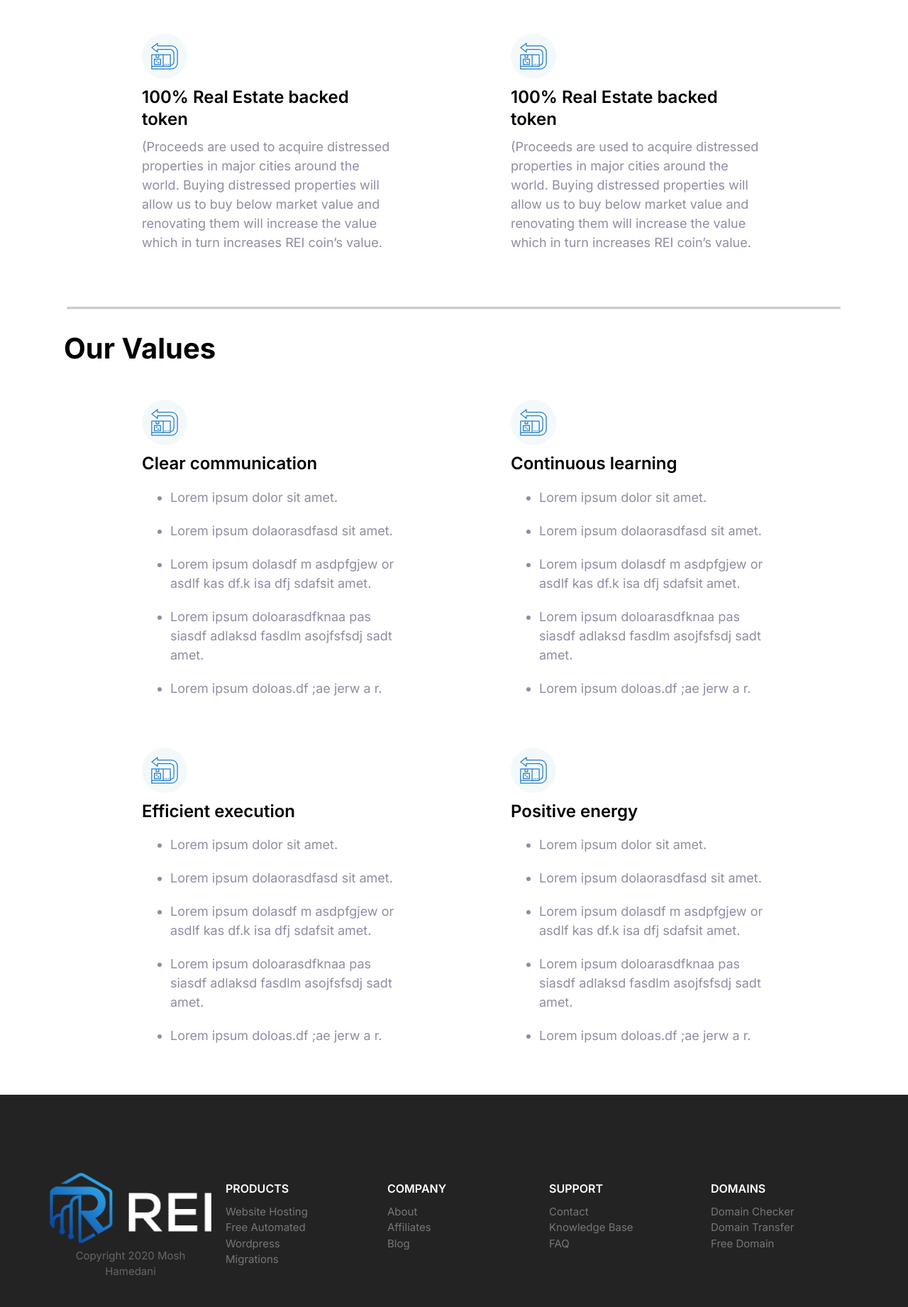
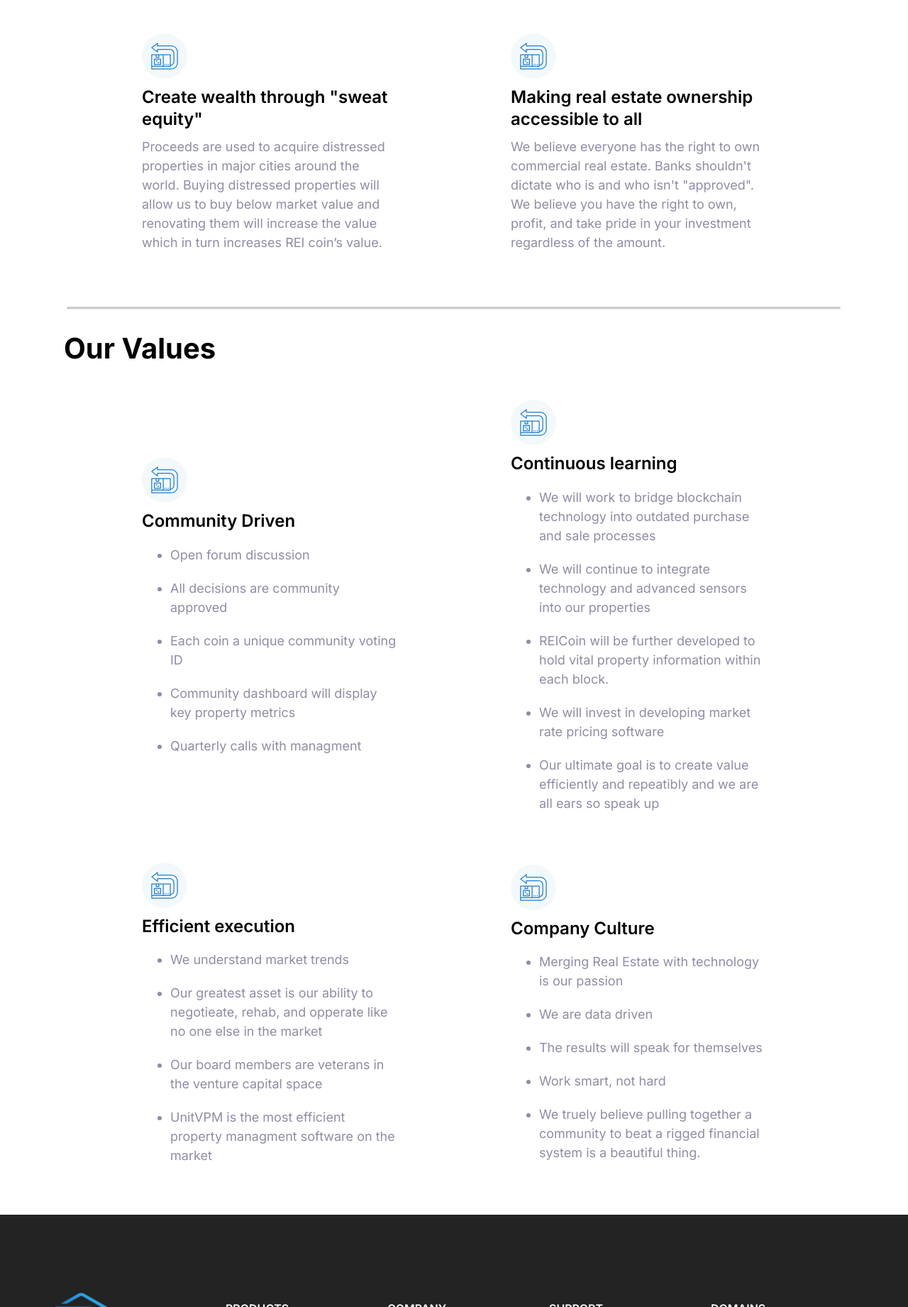
Before and after one commit to samibaghban/rei-website, a website built with Parcel: page mission.html in a window 1280 px wide. Shown: the part 1896-3737 px from the top of the page at 71% size. Built offline with nearby package versions, Linux system fonts and the light colour scheme.

Commit message:
verbage changed

```diff
--- a/mission.html
+++ b/mission.html
@@ -48,7 +48,7 @@
         <a href="" target="_blank">
           <i class="fab fa-github-alt"></i>
         </a>
-        <a class="banner__btn" href="">Buy Now</a>
+        <a class="banner__btn" href="projects.html">Buy Now</a>
       </div>
       <nav class="nav collapsible">
         <a class="nav__brand" href="index.html"
@@ -64,7 +64,7 @@
           <li class="nav__item"><a href="projects.html">Open Projects</a></li>
         </ul>
 
-        <a class="nav__buy" href="">Buy Now</a>
+        <a class="nav__buy" href="projects.html">Buy Now</a>
       </nav>
     </header>
 
@@ -97,8 +97,8 @@
           inherit, you’re at a disadvantage. You’re also at a disadvantage if no
           one in your family was around to pick up stocks early in Wall Street
           during the Industrial boom, cashed out in the midst of the dotcom
-          bubble, or even more recently with all the tech stocks (like buying
-          amazon back when it was $25 per share). Sure, getting in early is key
+          bubble, or even more recently with all the tech stocks...like buying
+          amazon back when it was $25 per share. Sure, getting in early is key
           to cashing out a major return but who has a crystal ball to know
           where, when, and what to invest in? We know one thing is certain, Real
           estate has always recovered and weathered every economic crash. It’s
@@ -126,9 +126,9 @@
               <use href="images/sprite.svg#easy"></use>
             </svg>
           </span>
-          <h3 class="feature__heading">100% Real Estate backed token</h3>
+          <h3 class="feature__heading">Create wealth through "sweat equity"</h3>
           <p>
-            (Proceeds are used to acquire distressed properties in major cities
+            Proceeds are used to acquire distressed properties in major cities
             around the world. Buying distressed properties will allow us to buy
             below market value and renovating them will increase the value which
             in turn increases REI coin’s value.
@@ -141,12 +141,14 @@
               <use href="images/sprite.svg#easy"></use>
             </svg>
           </span>
-          <h3 class="feature__heading">100% Real Estate backed token</h3>
+          <h3 class="feature__heading">
+            Making real estate ownership accessible to all
+          </h3>
           <p>
-            (Proceeds are used to acquire distressed properties in major cities
-            around the world. Buying distressed properties will allow us to buy
-            below market value and renovating them will increase the value which
-            in turn increases REI coin’s value.
+            We believe everyone has the right to own commercial real estate.
+            Banks shouldn't dictate who is and who isn't "approved". We believe
+            you have the right to own, profit, and take pride in your investment
+            regardless of the amount.
           </p>
         </div>
       </div>
@@ -163,19 +165,13 @@
               <use href="images/sprite.svg#easy"></use>
             </svg>
           </span>
-          <h3 class="feature__heading">Clear communication</h3>
+          <h3 class="feature__heading">Community Driven</h3>
           <ul>
-            <li>Lorem ipsum dolor sit amet.</li>
-            <li>Lorem ipsum dolaorasdfasd sit amet.</li>
-            <li>
-              Lorem ipsum dolasdf m asdpfgjew or asdlf kas df.k isa dfj sdafsit
-              amet.
-            </li>
-            <li>
-              Lorem ipsum doloarasdfknaa pas siasdf adlaksd fasdlm asojfsfsdj
-              sadt amet.
-            </li>
-            <li>Lorem ipsum doloas.df ;ae jerw a r.</li>
+            <li>Open forum discussion</li>
+            <li>All decisions are community approved</li>
+            <li>Each coin a unique community voting ID</li>
+            <li>Community dashboard will display key property metrics</li>
+            <li>Quarterly calls with managment</li>
           </ul>
         </div>
 
@@ -187,17 +183,23 @@
           </span>
           <h3 class="feature__heading">Continuous learning</h3>
           <ul>
-            <li>Lorem ipsum dolor sit amet.</li>
-            <li>Lorem ipsum dolaorasdfasd sit amet.</li>
             <li>
-              Lorem ipsum dolasdf m asdpfgjew or asdlf kas df.k isa dfj sdafsit
-              amet.
+              We will work to bridge blockchain technology into outdated
+              purchase and sale processes
             </li>
             <li>
-              Lorem ipsum doloarasdfknaa pas siasdf adlaksd fasdlm asojfsfsdj
-              sadt amet.
+              We will continue to integrate technology and advanced sensors into
+              our properties
             </li>
-            <li>Lorem ipsum doloas.df ;ae jerw a r.</li>
+            <li>
+              REICoin will be further developed to hold vital property
+              information within each block.
+            </li>
+            <li>We will invest in developing market rate pricing software</li>
+            <li>
+              Our ultimate goal is to create value efficiently and repeatibly
+              and we are all ears so speak up
+            </li>
           </ul>
         </div>
       </div>
@@ -211,17 +213,16 @@
           </span>
           <h3 class="feature__heading">Efficient execution</h3>
           <ul>
-            <li>Lorem ipsum dolor sit amet.</li>
-            <li>Lorem ipsum dolaorasdfasd sit amet.</li>
+            <li>We understand market trends</li>
             <li>
-              Lorem ipsum dolasdf m asdpfgjew or asdlf kas df.k isa dfj sdafsit
-              amet.
+              Our greatest asset is our ability to negotieate, rehab, and
+              opperate like no one else in the market
             </li>
+            <li>Our board members are veterans in the venture capital space</li>
             <li>
-              Lorem ipsum doloarasdfknaa pas siasdf adlaksd fasdlm asojfsfsdj
-              sadt amet.
+              UnitVPM is the most efficient property managment software on the
+              market
             </li>
-            <li>Lorem ipsum doloas.df ;ae jerw a r.</li>
           </ul>
         </div>
 
@@ -231,19 +232,16 @@
               <use href="images/sprite.svg#easy"></use>
             </svg>
           </span>
-          <h3 class="feature__heading">Positive energy</h3>
+          <h3 class="feature__heading">Company Culture</h3>
           <ul>
-            <li>Lorem ipsum dolor sit amet.</li>
-            <li>Lorem ipsum dolaorasdfasd sit amet.</li>
+            <li>Merging Real Estate with technology is our passion</li>
+            <li>We are data driven</li>
+            <li>The results will speak for themselves</li>
+            <li>Work smart, not hard</li>
             <li>
-              Lorem ipsum dolasdf m asdpfgjew or asdlf kas df.k isa dfj sdafsit
-              amet.
+              We truely believe pulling together a community to beat a rigged
+              financial system is a beautiful thing.
             </li>
-            <li>
-              Lorem ipsum doloarasdfknaa pas siasdf adlaksd fasdlm asojfsfsdj
-              sadt amet.
-            </li>
-            <li>Lorem ipsum doloas.df ;ae jerw a r.</li>
           </ul>
         </div>
       </div>
```
Also changed, not shown: about.html (+4 -4 lines), application.html (+2 -2 lines), contact.html (+1 -1 lines), howToBuy.html (+3 -1 lines), index.html (+24 -25 lines), projects.html (+9 -9 lines), roadmap.html (+6 -7 lines).
